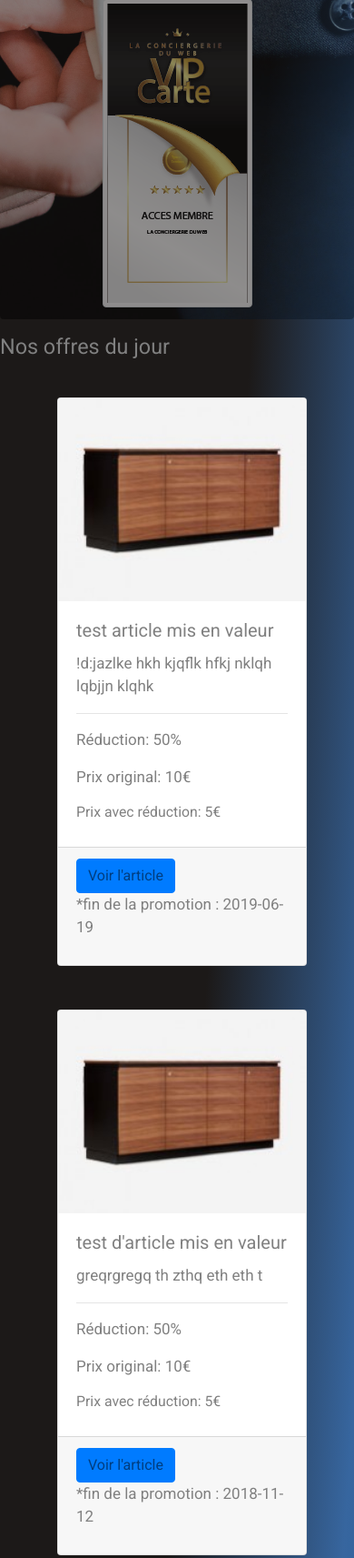
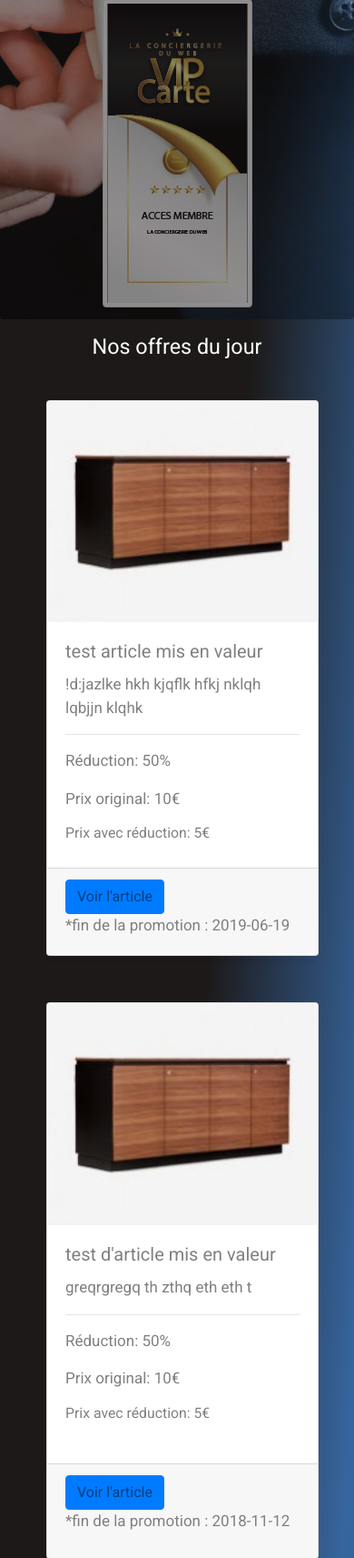
Before and after one commit to Shinfreyr/ConciergerieDuWeb, a PHP site: page / in a window 390 px wide; the page is wider, and only the part inside the window is pictured. Shown: the part 1405-3118 px from the top of that part at 91% size. Run offline with PHP 8.4, Linux system fonts and the light colour scheme; data comes from the database, SQL or seed files in the repository; some libraries are stand-ins or nearby versions.

Commit message:
correction sur les marges

```diff
--- a/src/Public/css/style.css
+++ b/src/Public/css/style.css
@@ -601,6 +601,16 @@ body {
         height:auto;
         font-size: 1.063em;
  }
+ .row {
+    flex-wrap:wrap;
+    margin-left:0;
+    margin-right:0;
+}
+.container-fluid {
+    width: 100%;
+    padding-right: 0px;
+    padding-left: 0px;
+}
 h4{
     font-size:1em;
     }
--- a/src/View/Frontend/indexView.php
+++ b/src/View/Frontend/indexView.php
@@ -25,10 +25,12 @@
 </div>
 
 <!-- Service Card ++++++++++++++++++++++++++++++++++++++++++++++++++++++++++++++++++++++++++++++++++++++++ -->
-<div class="row justify-content-center"><h1 class="alert-heading ">Nos offres du jour</h1></div>
-    <div class="col">
+<div class="col-12 justify-content-center">
+    <h1 class="alert-heading blanc">Nos offres du jour</h1>
+</div>
+    <div class="row justify-content-center">
 
-        <div class="card-deck col-sm-10 " >
+        <div class="card-deck col-sm-12 col-lg-10" >
 
             <?php
                 while ($db1 = $request->fetch()) {
@@ -53,7 +55,7 @@
             ?>
         </div>
 
-        <div class="card-deck col-sm-10" >
+        <div class="card-deck col-sm-12 col-lg-10" >
             <?php
                 while ($db2 = $secondRequest->fetch()) {
                     echo
@@ -80,8 +82,8 @@
 </div>
 <!-- formulaire de contact et nos coordonnées ++++++++++++++++++++++++++++ -->
 <div class="row someClassvannes justify-content-center"  style="background-image: url('src/Public/test.jpg');">
-    <div class="row margeshautetbas" >
-          <div class="col-6 someClassgauche">  <!-- bloc de gauche ++++++++++++++++++++++++++++ -->
+    <div class="row margeshautetbas justify-content-center" >
+          <div class="col-sm-10 col-lg-6 someClassgauche">  <!-- bloc de gauche ++++++++++++++++++++++++++++ -->
                         <div ><!-- tite formulaire de contact ++++++++++++++++++++++++++++ -->
                                 <div class="titleprghp text-center">
                                     <span class="prg"><h5>Comment pouvons-nous vous aider ?</h5></span>
@@ -191,7 +193,7 @@
 
         <div class="col-1"><br> </div>  <!-- bloc de 1 colonne separation ++++++++++++++++++++++++++++ -->
 
-          <div class="col-5 someClassdroite"><!-- bloc de droite ++++++++++++++++++++++++++++ -->
+          <div class="col-sm-10 col-lg-5 someClassdroite"><!-- bloc de droite ++++++++++++++++++++++++++++ -->
                     <div class="col"><!--+++++++++++++++++++++++++++++++++++++debut du formulaire de contact form partie droite-->
                         <div class="titleprghp text-center">
                             <span class="prg"><h5>Nos coordonnées</h5></span>
--- a/src/View/Frontend/template.php
+++ b/src/View/Frontend/template.php
@@ -37,7 +37,7 @@
     <body style="width:auto; background-image: linear-gradient(to right bottom, #1c1918, #1c1918, #1c1918, #37669f, #0c4c8c);">
       <div class="container-fluid sticky-top">   <!-- debut container ++++++++++++++++++++++++++++++++++++++++++++++++++++++++++++++++++++++++++++++++++++++++++++ -->
         <div class="row"> <!-- debut row ++++++++++++++++++++++++++++++++++++++++++++++++++++++++++++++++++++++++++++++++++++++++++++ -->
-        <header class="text-center-xs col- text-center-lg modNavbar">
+        <header class="text-justify col- text-center-lg modNavbar">
              <!-- Nos coordonnées et reseaux sociaux  ++++++++++++ -->
          <div class="colortop row">
                 <div class="col">
```
